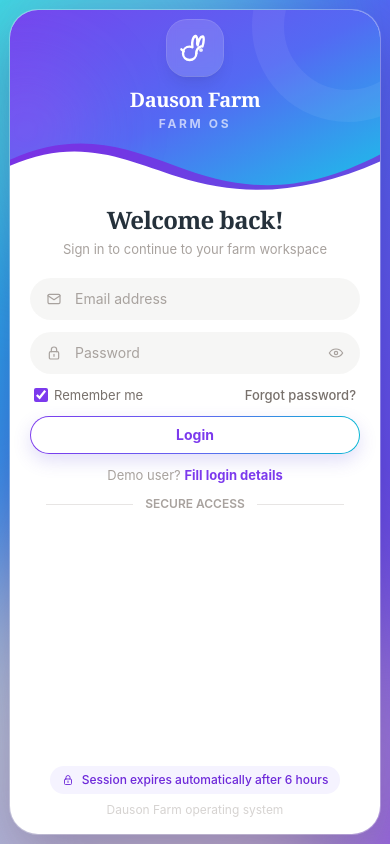
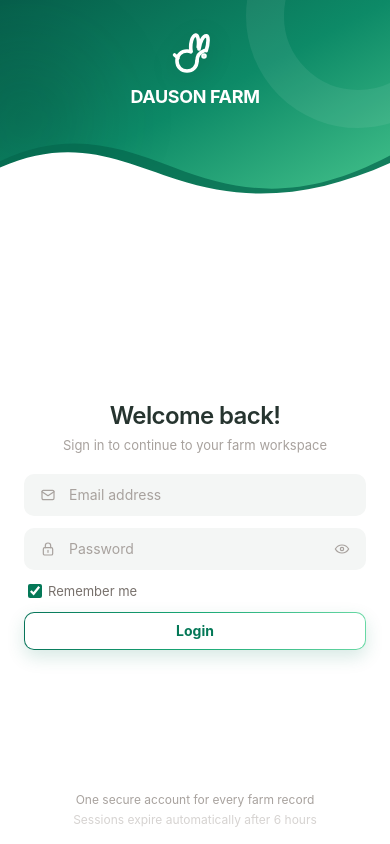
Before and after one commit to veck404/Dauson-Rabit-Farm, a Next.js app: page / in a window 390 px wide. Built offline with nearby package versions, Linux system fonts and the light colour scheme.

Commit message:
Login UI retouch

```diff
--- a/components/LoginScreen.tsx
+++ b/components/LoginScreen.tsx
@@ -23,32 +23,35 @@ export function LoginScreen({
       email.trim().toLowerCase() !== DEMO_EMAIL ||
       password !== DEMO_PASSWORD
     ) {
-      setError("The email or password is incorrect. Use the demo access below.");
+      setError(
+        "The email or password is incorrect. Use the demo access below.",
+      );
       return;
     }
     onLogin(remember);
   };
 
   return (
-    <main className="relative min-h-[100dvh] overflow-x-hidden bg-gradient-to-br from-[#16c9e8] via-[#5268f2] to-[#7b3de5] text-stone-900 lg:bg-[#eff4f1] lg:bg-none">
-      <div className="pointer-events-none absolute -left-24 -top-32 h-96 w-96 rounded-full bg-emerald-200/35 blur-3xl" />
-      <div className="pointer-events-none absolute -bottom-40 right-0 h-[30rem] w-[30rem] rounded-full bg-amber-100/70 blur-3xl" />
+    <main className="relative min-h-[100dvh] overflow-x-hidden bg-white text-stone-900 lg:bg-[#eff4f1]">
+      <div className="pointer-events-none absolute -left-24 -top-32 hidden h-96 w-96 rounded-full bg-emerald-200/35 blur-3xl lg:block" />
+      <div className="pointer-events-none absolute -bottom-40 right-0 hidden h-[30rem] w-[30rem] rounded-full bg-amber-100/70 blur-3xl lg:block" />
 
-      <div className="relative flex min-h-[100dvh] items-center justify-center p-2.5 lg:hidden">
-        <div className="flex min-h-[calc(100dvh-1.25rem)] w-full max-w-[390px] flex-col overflow-hidden rounded-[28px] bg-white shadow-[0_24px_65px_rgba(36,22,112,0.38)] ring-1 ring-white/30">
-          <header className="relative h-[clamp(150px,27dvh,190px)] shrink-0 overflow-hidden bg-gradient-to-br from-[#7546ee] via-[#536af3] to-[#19c5e8] text-white">
-            <div className="absolute -right-16 -top-20 h-48 w-48 rounded-full border-[32px] border-white/[0.06]" />
-            <div className="absolute -left-12 top-14 h-32 w-32 rounded-full bg-fuchsia-500/20 blur-2xl" />
-            <div className="relative z-10 flex h-[72%] flex-col items-center justify-center pb-1">
-              <span className="grid h-14 w-14 place-items-center rounded-[20px] bg-white/15 shadow-lg shadow-indigo-950/10 ring-1 ring-white/25 backdrop-blur-sm">
-                <Icon name="rabbit" className="h-8 w-8" />
-              </span>
-              <p className="mt-2.5 font-serif text-xl font-bold tracking-[-0.02em]">
-                Dauson Farm
+      <div className="relative min-h-[100dvh] lg:hidden">
+        <div className="flex min-h-[100dvh] w-full flex-col overflow-hidden bg-white">
+          <header className="relative h-[clamp(165px,27dvh,205px)] shrink-0 overflow-hidden bg-gradient-to-br from-[#075f4b] via-[#0d8a67] to-[#47c58d] text-white">
+            <div className="absolute -right-20 -top-24 h-56 w-56 rounded-full border-[38px] border-white/[0.07]" />
+            <div className="absolute -left-12 top-12 h-36 w-36 rounded-full bg-emerald-950/15 blur-2xl" />
+            <div className="relative z-10 flex h-[70%] flex-col items-center justify-center pb-1">
+              <Icon
+                name="rabbit"
+                className="h-12 w-12 drop-shadow-[0_6px_12px_rgba(0,0,0,0.13)]"
+              />
+              <p className="mt-1.5 text-lg font-bold tracking-[-0.02em]">
+                DAUSON FARM
               </p>
-              <p className="mt-0.5 text-[9px] font-bold uppercase tracking-[.22em] text-white/65">
+              {/* <p className="text-[9px] font-bold uppercase tracking-[.22em] text-white/65">
                 Farm OS
-              </p>
+              </p> */}
             </div>
             <svg
               aria-hidden="true"
@@ -58,7 +61,7 @@ export function LoginScreen({
             >
               <path
                 d="M0 50C67 16 117 33 174 57c71 30 132 35 216-13v56H0Z"
-                fill="rgba(126,35,224,.72)"
+                fill="rgba(5,105,78,.72)"
               />
               <path
                 d="M0 57C73 22 121 50 177 70c70 25 137 19 213-18v48H0Z"
@@ -67,9 +70,9 @@ export function LoginScreen({
             </svg>
           </header>
 
-          <div className="flex flex-1 flex-col px-5 pb-4 pt-1 sm:px-7">
-            <div className="text-center">
-              <h1 className="font-serif text-2xl font-bold tracking-[-0.025em] text-[#25313b]">
+          <div className="mx-auto flex w-full max-w-[390px] flex-1 flex-col justify-center px-6 py-4 sm:px-8">
+            <div className="text-center relative">
+              <h1 className="text-2xl font-semibold tracking-[-0.025em] text-[#26342f]">
                 Welcome back!
               </h1>
               <p className="mt-1 text-[10px] text-stone-400">
@@ -94,7 +97,7 @@ export function LoginScreen({
                     setError("");
                   }}
                   placeholder="Email address"
-                  className="w-full rounded-full border border-transparent bg-stone-100/90 py-2.5 pl-11 pr-4 text-xs text-stone-700 outline-none transition placeholder:text-stone-400 hover:bg-stone-100 focus:border-violet-300 focus:bg-white focus:ring-[3px] focus:ring-violet-100"
+                  className="w-full rounded-[10px] border border-transparent bg-[#f4f6f5] py-2.5 pl-11 pr-4 text-xs text-stone-700 outline-none transition placeholder:text-stone-400 hover:bg-stone-100 focus:border-emerald-400 focus:bg-white focus:ring-[3px] focus:ring-emerald-100"
                 />
               </label>
 
@@ -114,13 +117,13 @@ export function LoginScreen({
                     setError("");
                   }}
                   placeholder="Password"
-                  className="w-full rounded-full border border-transparent bg-stone-100/90 py-2.5 pl-11 pr-12 text-xs text-stone-700 outline-none transition placeholder:text-stone-400 hover:bg-stone-100 focus:border-violet-300 focus:bg-white focus:ring-[3px] focus:ring-violet-100"
+                  className="w-full rounded-[10px] border border-transparent bg-[#f4f6f5] py-2.5 pl-11 pr-12 text-xs text-stone-700 outline-none transition placeholder:text-stone-400 hover:bg-stone-100 focus:border-emerald-400 focus:bg-white focus:ring-[3px] focus:ring-emerald-100"
                 />
                 <button
                   type="button"
                   aria-label={showPassword ? "Hide password" : "Show password"}
                   onClick={() => setShowPassword((current) => !current)}
-                  className="absolute right-2 top-1/2 grid h-8 w-8 -translate-y-1/2 place-items-center rounded-full text-stone-400 hover:bg-white hover:text-violet-600"
+                  className="absolute right-2 top-1/2 grid h-8 w-8 -translate-y-1/2 place-items-center rounded-md text-stone-400 hover:bg-white hover:text-emerald-700"
                 >
                   <Icon
                     name={showPassword ? "eyeOff" : "eye"}
@@ -135,11 +138,11 @@ export function LoginScreen({
                     type="checkbox"
                     checked={remember}
                     onChange={(event) => setRemember(event.target.checked)}
-                    className="h-3.5 w-3.5 rounded border-stone-300 accent-violet-600"
+                    className="h-3.5 w-3.5 rounded border-stone-300 accent-emerald-700"
                   />
                   Remember me
                 </label>
-                <button
+                {/* <button
                   type="button"
                   onClick={() =>
                     setError(
@@ -149,7 +152,7 @@ export function LoginScreen({
                   className="font-medium text-stone-500 hover:text-violet-700"
                 >
                   Forgot password?
-                </button>
+                </button> */}
               </div>
 
               {error && (
@@ -163,16 +166,16 @@ export function LoginScreen({
 
               <button
                 type="submit"
-                className="w-full rounded-full bg-gradient-to-r from-violet-600 via-indigo-500 to-cyan-500 p-px shadow-[0_7px_18px_rgba(91,72,218,0.18)] transition hover:-translate-y-px hover:shadow-[0_9px_22px_rgba(91,72,218,0.25)]"
+                className="w-full rounded-[10px] bg-gradient-to-r from-[#08755a] via-[#19a875] to-[#68d8a4] p-px shadow-[0_7px_18px_rgba(8,117,90,0.16)] transition hover:-translate-y-px hover:shadow-[0_9px_22px_rgba(8,117,90,0.22)]"
               >
-                <span className="block rounded-full bg-white px-4 py-2 text-xs font-bold text-violet-600 transition hover:bg-white/95">
+                <span className="block rounded-[9px] bg-white px-4 py-2 text-xs font-bold text-emerald-700 transition hover:bg-emerald-50/30">
                   Login
                 </span>
               </button>
             </form>
 
-            <p className="mt-3 text-center text-[10px] text-stone-400">
-              Demo user?{" "}
+            {/* <p className="mt-3 text-center text-[10px] text-stone-400">
+              New user?{" "}
               <button
                 type="button"
                 onClick={() => {
@@ -180,28 +183,48 @@ export function LoginScreen({
                   setPassword(DEMO_PASSWORD);
                   setError("");
                 }}
-                className="font-bold text-violet-600 hover:text-violet-700"
+                className="font-bold text-emerald-700 hover:text-emerald-800"
               >
-                Fill login details
+                Use demo access
               </button>
-            </p>
+            </p> */}
 
-            <div className="my-3 flex items-center gap-3 px-4">
+            {/* <div className="my-3 flex items-center gap-3 px-4">
               <span className="h-px flex-1 bg-stone-200" />
               <span className="text-[9px] font-semibold uppercase text-stone-400">
-                Secure access
+                OR
               </span>
               <span className="h-px flex-1 bg-stone-200" />
-            </div>
+            </div> */}
 
-            <div className="mt-auto text-center">
-              <div className="inline-flex items-center gap-2 rounded-full bg-violet-50 px-3 py-1.5 text-[9px] font-medium text-violet-700">
-                <Icon name="lock" className="h-3 w-3" />
-                Session expires automatically after 6 hours
+            <div className="text-center">
+              {/* <div className="flex justify-center gap-2.5">
+                {[
+                  ["rabbit", "Herd"],
+                  ["heart", "Care"],
+                  ["wallet", "Finance"],
+                  ["report", "Reports"],
+                ].map(([icon, label]) => (
+                  <span
+                    key={label}
+                    title={label}
+                    className="grid h-7 w-7 place-items-center rounded-full bg-emerald-600 text-white shadow-sm shadow-emerald-900/10"
+                  >
+                    <Icon
+                      name={icon as "rabbit" | "heart" | "wallet" | "report"}
+                      className="h-3.5 w-3.5"
+                    />
+                  </span>
+                ))}
+              </div> */}
+              <div className="absolute bottom-4 left-0 right-0">
+                <p className="mt-.5 text-[9px] text-stone-400">
+                  One secure account for every farm record
+                </p>
+                <p className="mt-1 text-[9px] text-stone-300">
+                  Sessions expire automatically after 6 hours
+                </p>
               </div>
-              <p className="mt-2 text-[9px] text-stone-300">
-                Dauson Farm operating system
-              </p>
             </div>
           </div>
         </div>
@@ -258,7 +281,8 @@ export function LoginScreen({
           </div>
 
           <p className="relative text-[10px] text-emerald-100/35">
-            © {new Date().getFullYear()} Dauson Farm · Secure operations workspace
+            © {new Date().getFullYear()} Dauson Farm · Secure operations
+            workspace
           </p>
         </section>
 
@@ -335,7 +359,9 @@ export function LoginScreen({
                     />
                     <button
                       type="button"
-                      aria-label={showPassword ? "Hide password" : "Show password"}
+                      aria-label={
+                        showPassword ? "Hide password" : "Show password"
+                      }
                       onClick={() => setShowPassword((current) => !current)}
                       className="absolute right-2 top-1/2 grid h-8 w-8 -translate-y-1/2 place-items-center rounded-lg text-stone-400 hover:bg-stone-100 hover:text-stone-600"
                     >
```
